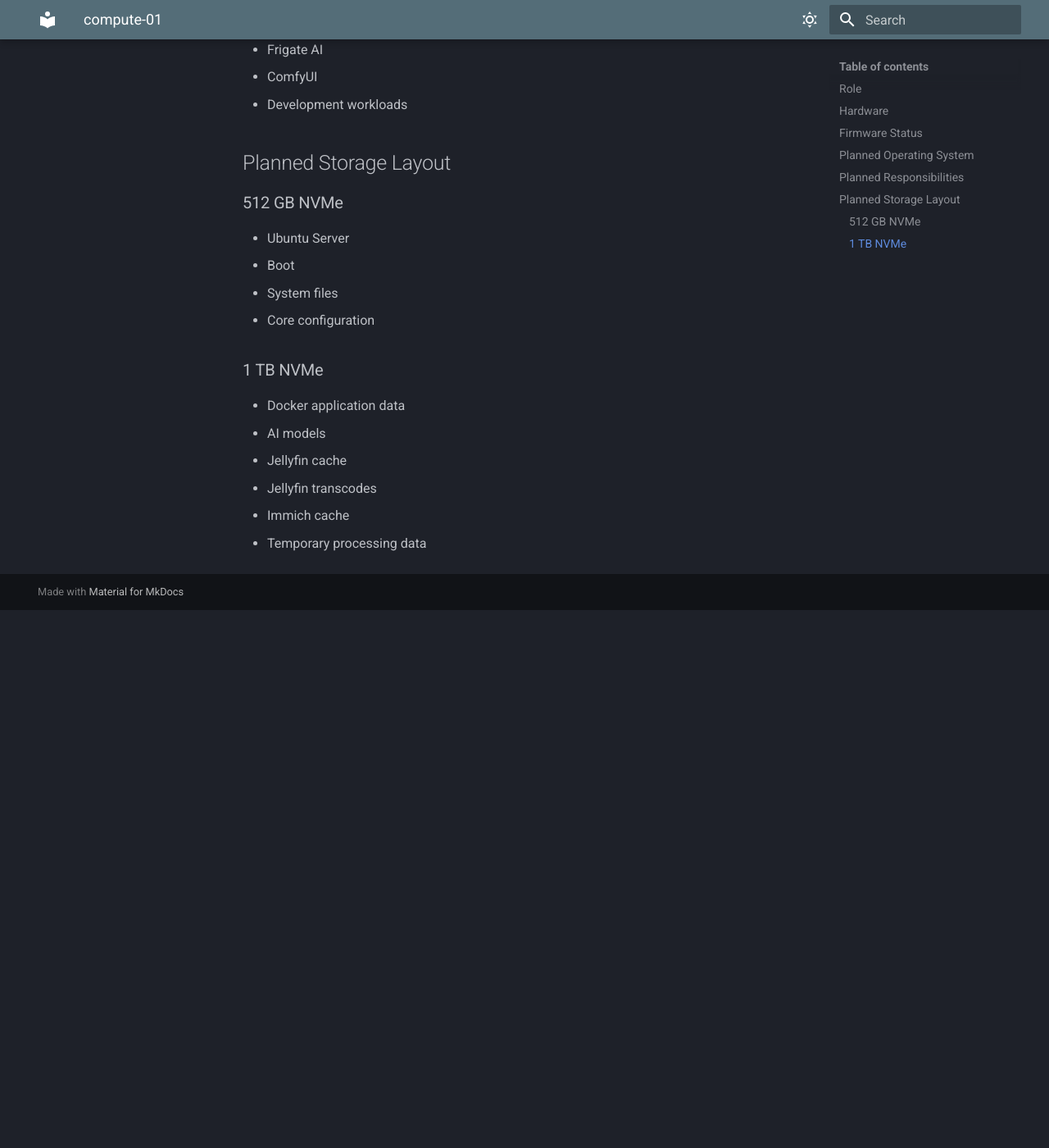
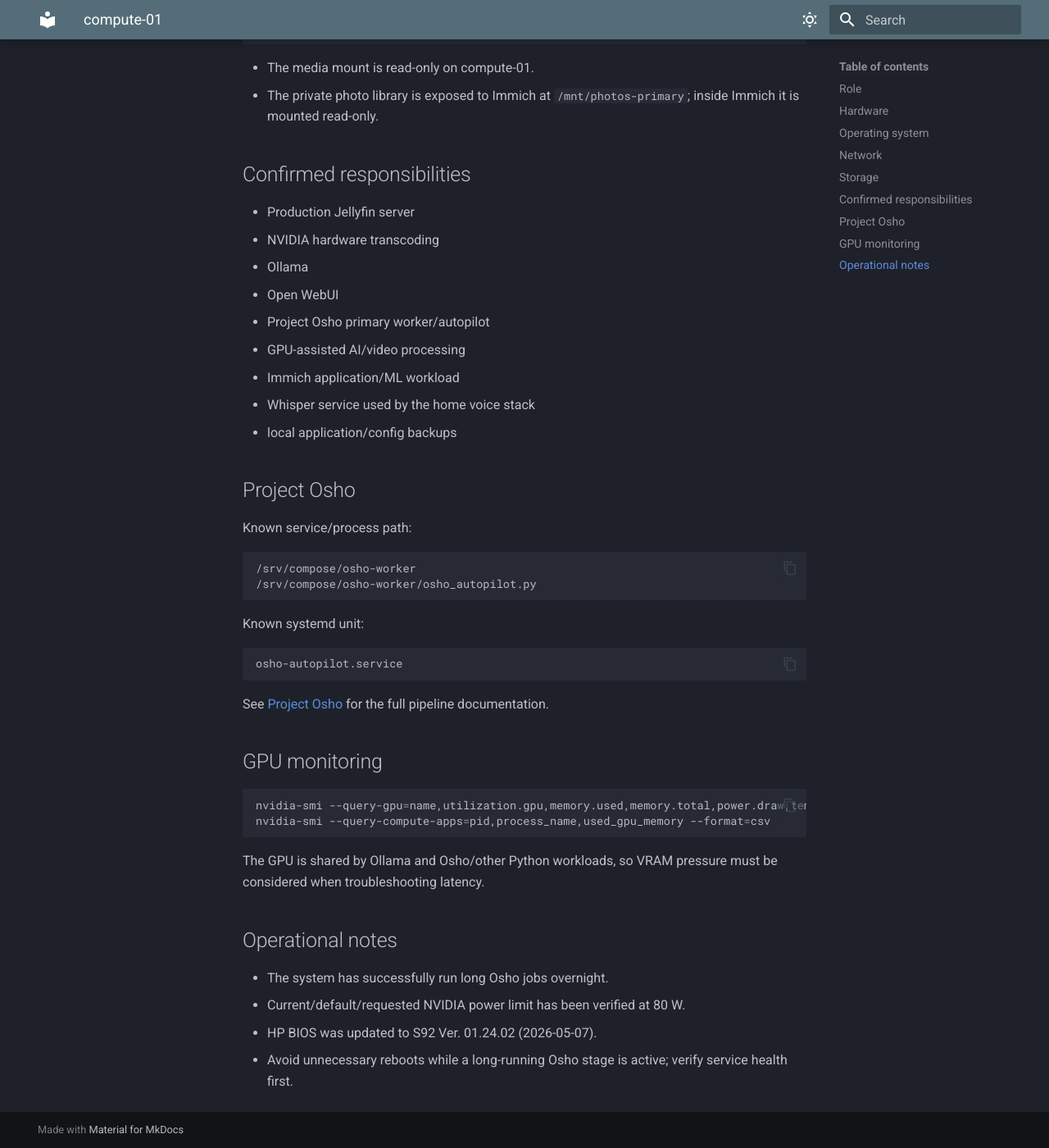
Before and after one commit to prabhat324/p2-home-os, an MkDocs documentation site: the page built from docs/03-compute/compute-01.md, in a window 1280 px wide and 1400 px high, scrolled down 1369 px. Shown: the whole window at 82% size. Built offline with MkDocs 1.6.1 and Material for MkDocs 9.7.7, drawn with Linux system fonts in a browser that asks for light colours; before the commit the page ends 2113 px from its top, so only the background shows below that; some of the changed text lies outside the part shown.

Commit message:
docs: update compute-01 as-built state

````diff
--- a/docs/03-compute/compute-01.md
+++ b/docs/03-compute/compute-01.md
@@ -2,60 +2,89 @@
 
 ## Role
 
-High-performance compute node for media processing and AI workloads.
+Primary GPU/application node for media processing, AI workloads, Project Osho, Immich-related processing, and production Jellyfin.
 
 ## Hardware
 
-- HP ZBook Fury 17 G7
+- HP ZBook Fury 17 G7 Mobile Workstation
 - Intel Core i9-10885H
 - 8 cores / 16 threads
-- 64 GB DDR4 RAM
+- approximately 61 GiB usable RAM (64 GB installed)
 - NVIDIA Quadro RTX 3000
 - 6 GB GDDR6 VRAM
-- 512 GB SK hynix NVMe
-- 1 TB KIOXIA NVMe
+- NVIDIA power limit: 80 W
+- 512 GB system NVMe
+- 1 TB application/data NVMe
 - Intel 1 GbE Ethernet
 - Intel Wi-Fi 6 AX201
+- HP 200 W power adapter
 
-## Firmware Status
+## Operating system
 
-- UEFI enabled
-- Secure Boot disabled
-- Intel VT-x enabled
-- Intel VT-d enabled
-- Wake-on-LAN enabled
-- Video memory left at 64 MB
+- Ubuntu 26.04 LTS
+- production network uses wired Ethernet
+- Wi-Fi is not used for the production path
 
-## Planned Operating System
+## Network
 
-Ubuntu Server 24.04 LTS
+- Hostname: `compute-01`
+- LAN: `192.168.0.31`
+- Tailscale: `100.65.64.4`
+- Ethernet is the preferred/default route
 
-## Planned Responsibilities
+## Storage
 
-- Jellyfin
+- `/srv` is hosted on the 1 TB XFS NVMe and is the primary application/compose area.
+- Media is consumed from the Raspberry Pi storage node over NFSv4.2:
+
+```text
+192.168.0.203:/mnt/media -> /mnt/media
+```
+
+- The media mount is read-only on compute-01.
+- The private photo library is exposed to Immich at `/mnt/photos-primary`; inside Immich it is mounted read-only.
+
+## Confirmed responsibilities
+
+- Production Jellyfin server
 - NVIDIA hardware transcoding
 - Ollama
 - Open WebUI
-- Immich machine learning
-- Whisper
-- Frigate AI
-- ComfyUI
-- Development workloads
+- Project Osho primary worker/autopilot
+- GPU-assisted AI/video processing
+- Immich application/ML workload
+- Whisper service used by the home voice stack
+- local application/config backups
 
-## Planned Storage Layout
+## Project Osho
 
-### 512 GB NVMe
+Known service/process path:
 
-- Ubuntu Server
-- Boot
-- System files
-- Core configuration
+```text
+/srv/compose/osho-worker
+/srv/compose/osho-worker/osho_autopilot.py
+```
 
-### 1 TB NVMe
+Known systemd unit:
 
-- Docker application data
-- AI models
-- Jellyfin cache
-- Jellyfin transcodes
-- Immich cache
-- Temporary processing data
+```text
+osho-autopilot.service
+```
+
+See [Project Osho](../12-project-osho/index.md) for the full pipeline documentation.
+
+## GPU monitoring
+
+```bash
+nvidia-smi --query-gpu=name,utilization.gpu,memory.used,memory.total,power.draw,temperature.gpu --format=csv
+nvidia-smi --query-compute-apps=pid,process_name,used_gpu_memory --format=csv
+```
+
+The GPU is shared by Ollama and Osho/other Python workloads, so VRAM pressure must be considered when troubleshooting latency.
+
+## Operational notes
+
+- The system has successfully run long Osho jobs overnight.
+- Current/default/requested NVIDIA power limit has been verified at 80 W.
+- HP BIOS was updated to S92 Ver. 01.24.02 (2026-05-07).
+- Avoid unnecessary reboots while a long-running Osho stage is active; verify service health first.
````
